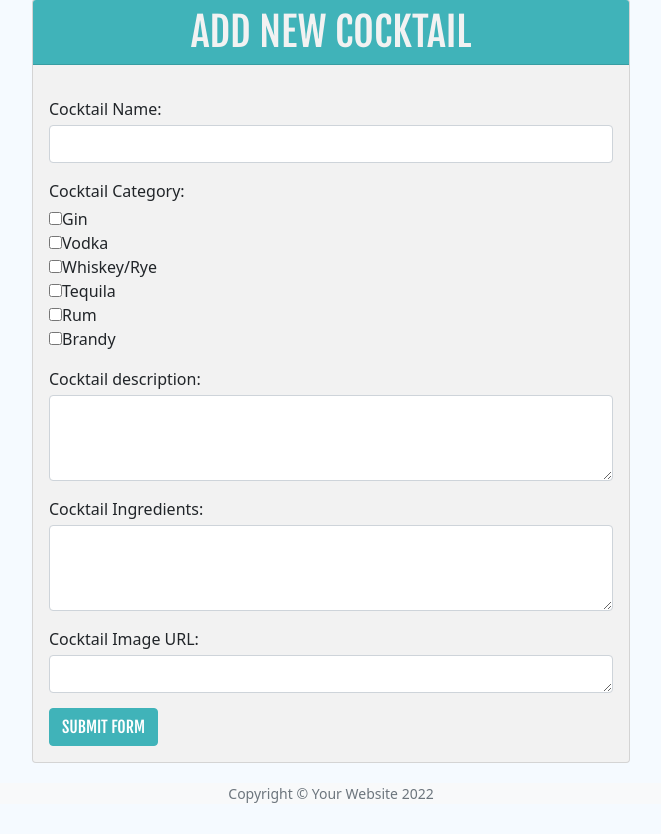
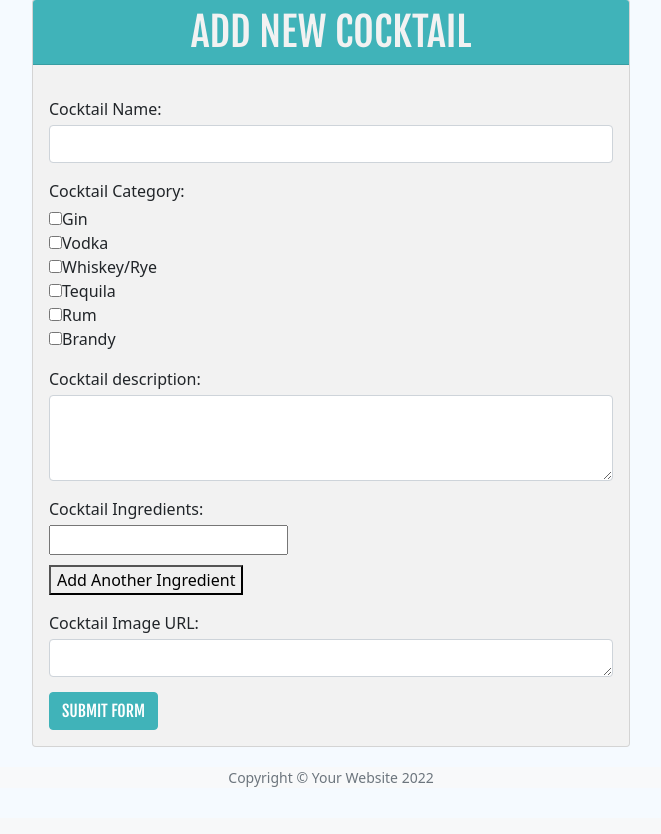
Before and after one commit to KJLuton/cocktails_at_home, a Flask app: page /add_cocktail in a window 1280 px wide. Shown: the part 143-977 px from the top of the page, without its empty margins (309-970 px from the left). After the commit the page ends 930 px from the top, so only its background shows below. Run offline with Flask 2, Linux system fonts and the light colour scheme; the visitor is signed in with stand-in values (Sample User, id 1); some libraries are stand-ins or nearby versions.

Commit message:
Added 'add another ingredient' item to forms to allow collection of lists in mongodb.

```diff
--- a/static/js/register.js
+++ b/static/js/register.js
@@ -19,6 +19,7 @@
       })
   })()
 
+// Code reference: https://stackoverflow.com/questions/6218494/using-the-html5-required-attribute-for-a-group-of-checkboxes //
 $(function(){
     var requiredCheckboxes = $('.options :checkbox[required]');
     requiredCheckboxes.change(function(){
@@ -29,3 +30,7 @@ $(function(){
         }
     });
 });
+
+$('.add-ingredient').click(function () {
+  $('.new-ingredient').append('<input type="text" name="cocktail_ingredients" id="cocktail_ingredients" required></br>');
+});
--- a/static/style.css
+++ b/static/style.css
@@ -186,6 +186,16 @@ p {
     padding: 20px;
 }
 
+/* add / edit form */
+
+.ingredients-list-form {
+    display: inline;
+    font-weight: 500;
+}
+
+.add-ingredient {
+    margin-top: 10px;
+}
 
 /* register page */
 
--- a/templates/add_cocktail.html
+++ b/templates/add_cocktail.html
@@ -15,14 +15,14 @@
                             Looks good!
                         </div>
                     </div>
-                    <div class="col-md-12 form-group">
+                    <div class="col-md-12 form-group options">
                         <label for="cocktail_category" class="form-label">Cocktail Category:</label><br>
-                        <input type="checkbox" name="cocktail_category" id="cocktail_category" value="Gin">Gin<br>
-                        <input type="checkbox" name="cocktail_category" id="cocktail_category" value="Vodka">Vodka<br>
-                        <input type="checkbox" name="cocktail_category" id="cocktail_category" value="Whiskey/Rye">Whiskey/Rye<br>
-                        <input type="checkbox" name="cocktail_category" id="cocktail_category" value="Tequila">Tequila<br>
-                        <input type="checkbox" name="cocktail_category" id="cocktail_category" value="Rum">Rum<br>
-                        <input type="checkbox" name="cocktail_category" id="cocktail_category" value="Brandy">Brandy<br>
+                        <input class="checkboxes" type="checkbox" name="cocktail_category" id="cocktail_category" value="Gin" required />Gin<br>
+                        <input class="checkboxes" type="checkbox" name="cocktail_category" id="cocktail_category" value="Vodka" required />Vodka<br>
+                        <input class="checkboxes" type="checkbox" name="cocktail_category" id="cocktail_category" value="Whiskey/Rye" required />Whiskey/Rye<br>
+                        <input class="checkboxes" type="checkbox" name="cocktail_category" id="cocktail_category" value="Tequila" required />Tequila<br>
+                        <input class="checkboxes" type="checkbox" name="cocktail_category" id="cocktail_category" value="Rum" required />Rum<br>
+                        <input class="checkboxes" type="checkbox" name="cocktail_category" id="cocktail_category" value="Brandy" required />Brandy<br>
                         <div class="valid-feedback">
                             Looks good!
                         </div>
@@ -35,10 +35,11 @@
                             Looks good!
                         </div>
                     </div>
-                    <div class="col-md-12 form-group">
-                        <label for="cocktail_ingredients" class="form-label">Cocktail Ingredients: </label>
-                        <textarea class="form-control" name="cocktail_ingredients" id="cocktail_ingredients" rows="3"
-                            required></textarea>
+                    <div class="col-md-12 form-group options">
+                        <label for="cocktail_ingredients" class="form-label">Cocktail Ingredients: </label><br>
+                        <input type="text" name="cocktail_ingredients" id="cocktail_ingredients" required><br>
+                        <div class="new-ingredient"></div>
+                        <button class="add-ingredient">Add Another Ingredient</button>
                         <div class="valid-feedback">
                             Looks good!
                         </div>
--- a/templates/cocktails.html
+++ b/templates/cocktails.html
@@ -48,7 +48,7 @@
                         <h4 class="ingredients">Ingredients:</h4><br>
 
                         {% for ingredients in cocktail.cocktail_ingredients %}
-                        <p><strong>{{ loop.index }}.</strong> {{ ingredients.splitlines() }}</p>
+                        <p><strong>{{ loop.index }}.</strong> {{ ingredients }}</p>
 
                         {% endfor %}
                     </div>
```
Also changed, not shown: templates/edit_cocktail.html (+14 -4 lines).
